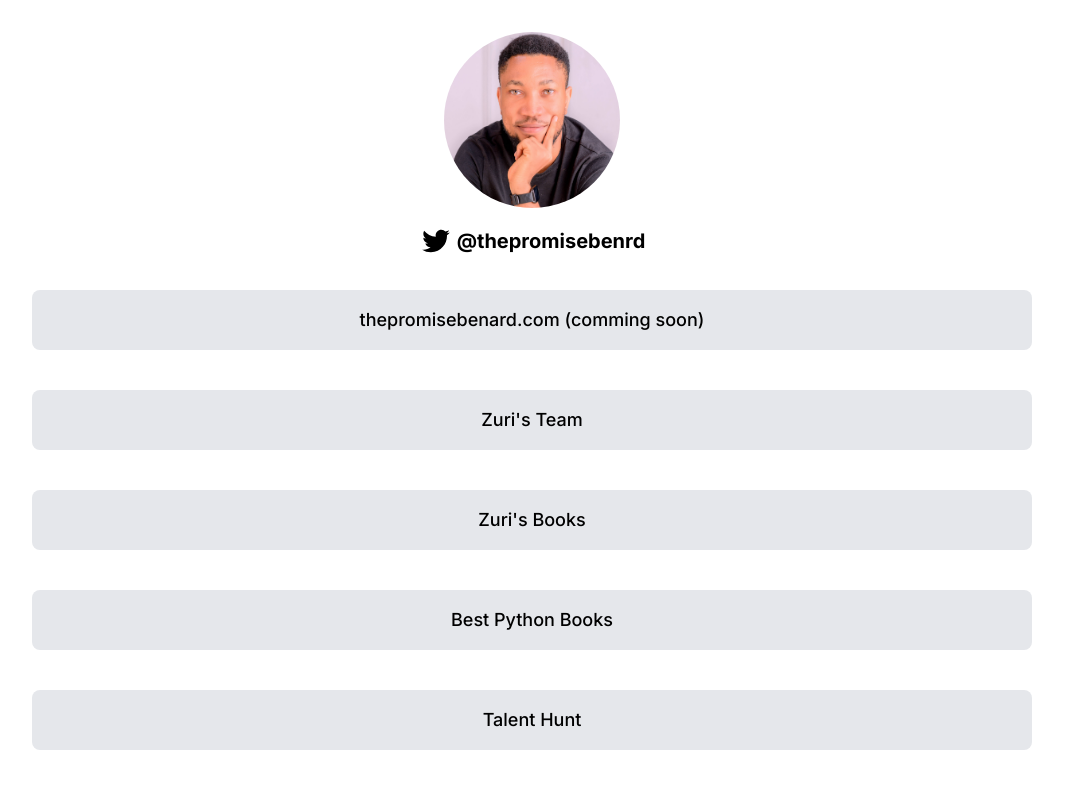
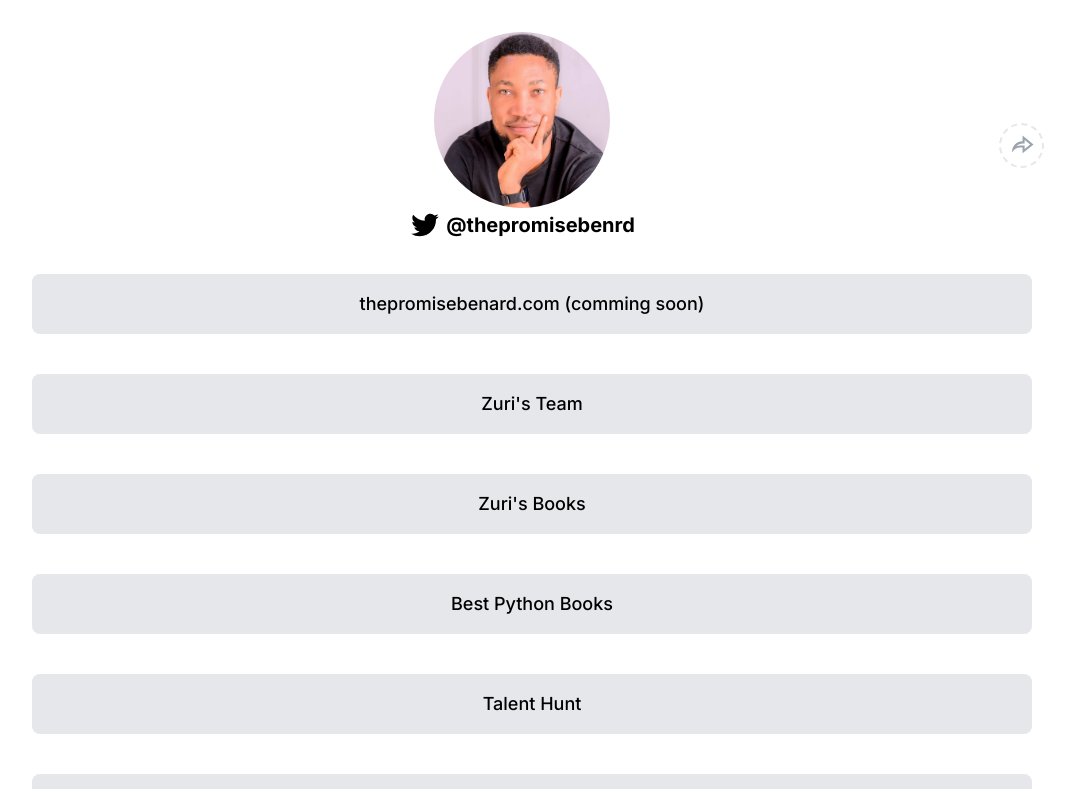
Before and after one commit to ThePromiseBenard/myLinkTree, a React (Vite) app: page / in a window 1280 px wide. Shown: the top 789 px of the page, without its empty margins (108-1183 px from the left). Built offline with nearby package versions, Linux system fonts and the light colour scheme.

Commit message:
feature: Added the share feature and it's component

```diff
--- a/index.html
+++ b/index.html
@@ -4,7 +4,7 @@
     <meta charset="UTF-8" />
     <link rel="icon" type="image/svg+xml" href="/vite.svg" />
     <meta name="viewport" content="width=device-width, initial-scale=1.0" />
-    <title>Vite + React</title>
+    <title>My Link Tree</title>
     <link rel="stylesheet" href="./index.css">
   </head>
   <body>
--- a/package.json
+++ b/package.json
@@ -12,7 +12,8 @@
     "clsx": "^1.2.1",
     "react": "^18.2.0",
     "react-dom": "^18.2.0",
-    "react-icons": "^4.6.0"
+    "react-icons": "^4.6.0",
+    "react-share": "^4.4.1"
   },
   "devDependencies": {
     "@types/react": "^18.0.22",
--- a/src/App.jsx
+++ b/src/App.jsx
@@ -2,13 +2,14 @@ import ProfileCard from "./conponents/ProfileCard";
 import LinksCard from "./conponents/LinksCard";
 import Footer from "./conponents/Footer";
 import IconsHolder from "./conponents/IconsHolder";
+import ShareModal from "./conponents/ShareModal";
 
 function App() {
   return (
     <div className="container px-6 mx-auto gap-8 flex flex-col items-center justify-center pb-20 py-8">
       <ProfileCard />
       <LinksCard />
-      <IconsHolder/>
+      <IconsHolder />
       <Footer />
     </div>
   );
--- a/src/conponents/ProfileCard.jsx
+++ b/src/conponents/ProfileCard.jsx
@@ -1,9 +1,11 @@
 import ProfileImage from "../assets/Profile Picture.jpg";
 import { AiOutlineTwitter, AiOutlineCamera } from "react-icons/ai";
+import ShareIcon from "./ShareIcon";
 
 const ProfileCard = () => {
   return (
-    <div className="space-y-4 flex items-center justify-center flex-col">
+    <div className="space-y-4 flex items-center justify-center w-full max-w-[1000px] ml-6">
+      <div className="flex items-center justify-center flex-col flex-1 md:flex-auto">
         <div className="relative h-36 md:h-44 w-36 md:w-44 rounded-full cursor-pointer">
           <img
             className="h-36 md:h-44 w-36 md:w-44 rounded-full"
@@ -16,22 +18,30 @@ const ProfileCard = () => {
           </div>
         </div>
         <div className="text-center">
-        <div className="flex items-center gap-1" id="twitter">
-          <AiOutlineTwitter size={34} />
           <a
             href="https://twitter.com/ThePromiseBenrd"
             target="_blank"
-            className="text-lg md:text-xl font-bold text-black"
+            className="flex items-center gap-1 group"
+            id="twitter"
           >
+            <AiOutlineTwitter
+              size={34}
+              className="group-hover:text-blue-400 transition-all delay-200 ease-in"
+            />
+            <p className="text-lg md:text-xl font-bold text-black">
               @thepromisebenrd
+            </p>
           </a>
-        </div>
 
           <div id="slack" className=" gap-1 hidden">
             <p className="text-lg md:text-xl font-bold text-black">
-            thepromisebenard
+              @thepromisebenard
             </p>
           </div>
+        </div>
+      </div>
+      <div>
+        <ShareIcon />
       </div>
     </div>
   );
--- /dev/null
+++ b/src/conponents/ShareIcon.jsx
@@ -0,0 +1,43 @@
+import { useState } from "react";
+import { RiShareForwardLine, RiCloseCircleLine } from "react-icons/ri";
+import { BiDotsHorizontalRounded } from "react-icons/bi";
+import ShareModal from "./ShareModal";
+
+const ShareIcon = () => {
+  const [open, setOpen] = useState(false);
+  const shareHandler = () => {
+    setOpen(!open);
+  };
+  return (
+    <div>
+      <div>
+        <RiShareForwardLine
+          size={45}
+          className="text-gray-400 border-2 rounded-full p-2 border-dashed hidden md:block cursor-pointer"
+          onClick={() => shareHandler()}
+        />
+        <BiDotsHorizontalRounded
+          size={45}
+          className="text-gray-400 border rounded-full p-2 border-dashed md:hidden cursor-pointer"
+          onClick={() => shareHandler()}
+        />
+      </div>
+
+      {open ? (
+        <ShareModal
+          closeIcon={
+            <RiCloseCircleLine
+              size={34}
+              color={"#98A2B3"}
+              onClick={() => shareHandler()}
+            />
+          }
+        />
+      ) : (
+        ""
+      )}
+    </div>
+  );
+};
+
+export default ShareIcon;
--- /dev/null
+++ b/src/conponents/ShareModal.jsx
@@ -0,0 +1,43 @@
+import {
+  FacebookShareButton,
+  WhatsappShareButton,
+  LinkedinShareButton,
+  TwitterShareButton,
+  FacebookIcon,
+  WhatsappIcon,
+  LinkedinIcon,
+  TwitterIcon,
+} from "react-share";
+const ShareModal = ({ closeIcon }) => {
+  const currentURL = window.location.href;
+  return (
+    <div className=" bg-black/50 fixed inset-0 flex items-center justify-center px-6">
+      <div className="bg-white w-full md:w-auto rounded-lg  space-y-32 md:space-y-44 p-10 md:p-16">
+        <div className="w-full space-y-14">
+          <div className="flex justify-end cursor-pointer">
+            <span>{closeIcon}</span>
+          </div>
+          <h1 className="font-bold text-lg md:text-2xl text-center">
+            SHARE MY PROFILE
+          </h1>
+        </div>
+        <div className="flex  md:px-8  justify-center gap-4 md:gap-10 ">
+          <FacebookShareButton url={currentURL}>
+            <FacebookIcon size={50} round={true} />
+          </FacebookShareButton>
+          <LinkedinShareButton url={currentURL}>
+            <LinkedinIcon size={50} round={true} />
+          </LinkedinShareButton>
+          <TwitterShareButton url={currentURL}>
+            <TwitterIcon size={50} round={true} />
+          </TwitterShareButton>
+          <WhatsappShareButton url={currentURL}>
+            <WhatsappIcon size={50} round={true} />
+          </WhatsappShareButton>
+        </div>
+      </div>
+    </div>
+  );
+};
+
+export default ShareModal;
```
Also changed, not shown: 1 other file (tests, documents, lock files or other folders). Lines whose indentation alone changed are shown as unchanged.
